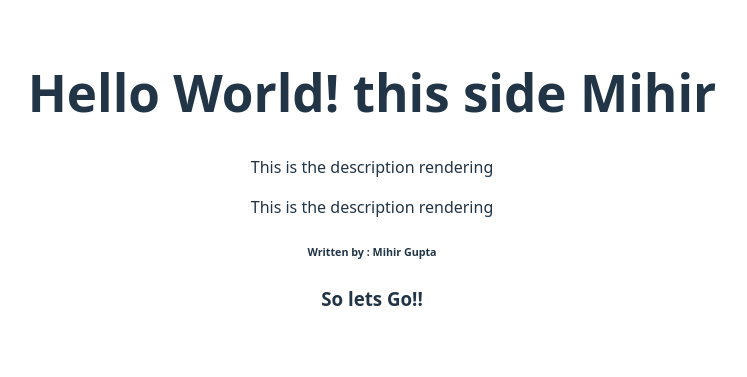
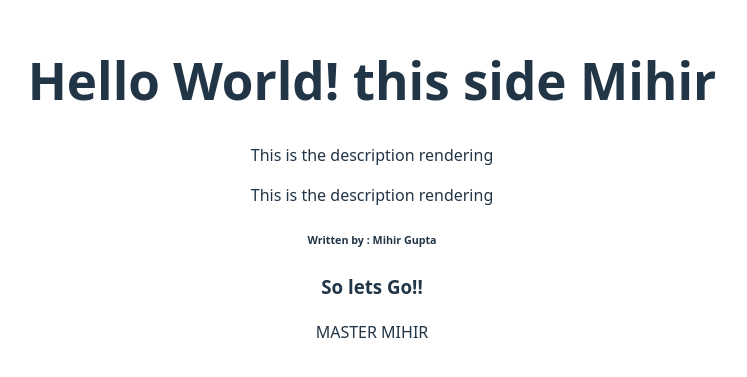
Before and after one commit to mihirgupta665/React-Revision, a React (Vite) app in the folder 1_react_basic/: page / in a window 1280 px wide. Shown: the part 219-596 px from the top of the page, without its empty margins (268-1015 px from the left). Built offline with nearby package versions, Linux system fonts and the light colour scheme.

Commit message:
unsing Curly braces in JSX to create space for pure JS

```diff
--- a/1_react_basic/src/App.jsx
+++ b/1_react_basic/src/App.jsx
@@ -2,9 +2,10 @@
 Writing Markup Rules of JSX:
 i> one root element could only be returned
 ii> all tags must be closed
-ii> use Camel case most of the time
+iii> use Camel case most of the time
+*/
 
-*/
+// Curly braces in JSX becomes the window for JS, everycode in curly braces it treated as pure JS
 
 import "./App.css"
 import {Author} from "./Author.jsx";
@@ -18,14 +19,17 @@ function Description() {
 }
 
 function App() {  // App function is itself the app component
+    let name = "Master Mihir"
     return (        // only one root element could be returned at a time
-        <div>
+        // <> </> is the React fragment use to wrap multiple elements with out creating a separate new node
+        <>
             <Title></Title>
             <Description />
             <Description />
             <Author/>
             <h3>So lets Go!!</h3>
-        </div>
+            { name.toUpperCase() }
+        </>
     );   // whatever is returned becomes the visible UI of the page
 
 }
```
